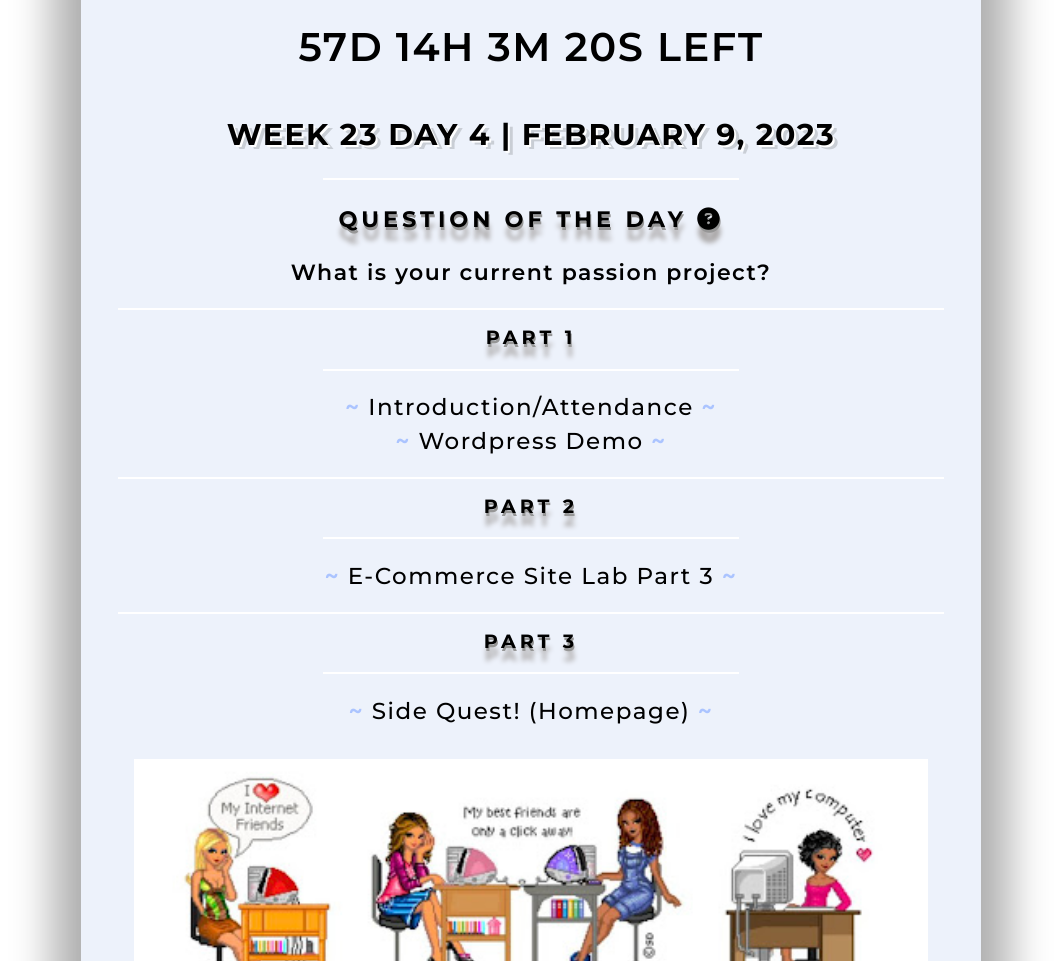
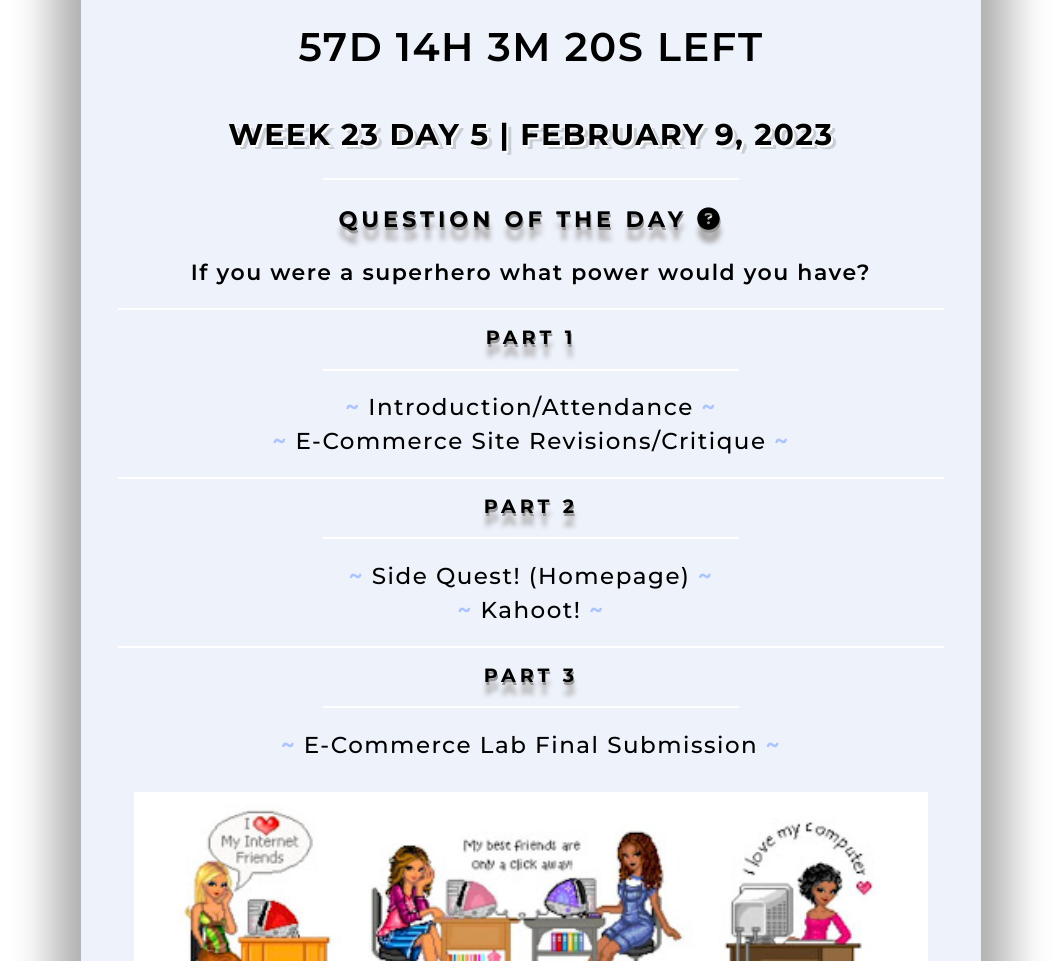
Before and after one commit to GDWD-KC/Daily-Objectives, a plain HTML site: page GDWD-105/index.html in a window 1280 px wide. Shown: the part 981-1942 px from the top of the page, without its empty margins (109-1170 px from the left). Drawn offline with Linux system fonts and the light colour scheme.

Commit message:
Update index.html

```diff
--- a/GDWD-105/index.html
+++ b/GDWD-105/index.html
@@ -54,23 +54,24 @@
           </div>
           <div id="to-do">
             <ul>
-              <h4>Week 23 Day 4 | February 9, 2023</h4>
+              <h4>Week 23 Day 5 | February 9, 2023</h4>
               <!-- <img src="assets/imgs/wednesday.gif" alt="wednesday.gif"> -->
               <hr>
               <h2 id="question">Question of the Day <i class="fa-solid fa-circle-question"></i></h2>
               <p>
-                What is your current passion project?
+               If you were a superhero what power would you have?
               </p>
               <h3>PART 1</h3>
               <hr>
               <li><span>~</span> Introduction/Attendance <span>~</span></li>
-              <li><span>~</span> Wordpress Demo <span>~</span></li>
+              <li><span>~</span> E-Commerce Site Revisions/Critique <span>~</span></li>
               <h3>PART 2</h3>
               <hr>
-              <li><span>~</span> E-Commerce Site Lab Part 3 <span>~</span></li>
+              <li><span>~</span> Side Quest! (Homepage) <span>~</span></li>
+              <li><span>~</span> Kahoot! <span>~</span></li>
               <h3>PART 3</h3>
               <hr>
-              <li><span>~</span> Side Quest! (Homepage) <span>~</span></li>
+              <li><span>~</span> E-Commerce Lab Final Submission <span>~</span></li>
             </ul>
 
             <img src="assets/imgs/internet.jpeg" alt="" />
```
